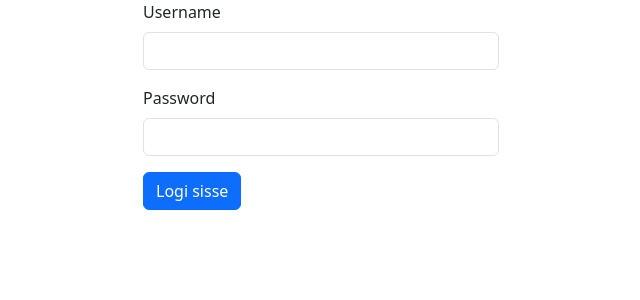
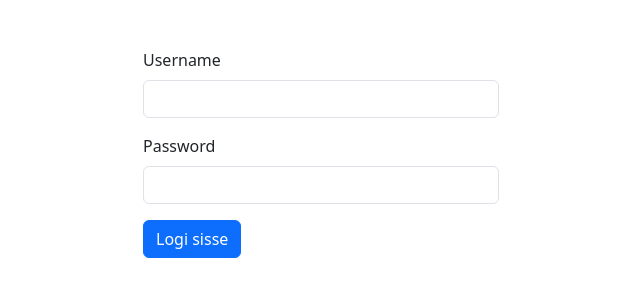
Before and after one commit to okane-max/PHP-alused, a PHP site: page /admin/login.php in a window 1280 px wide. Shown: the top 300 px of the page, without its empty margins (319-959 px from the left). Run offline with PHP 8.4, Linux system fonts and the light colour scheme; data that the repository does not hold is empty.

Commit message:
rewind time

```diff
--- a/admin/login.php
+++ b/admin/login.php
@@ -38,17 +38,17 @@
     }
 ?>
     <div class="container">
-        <div class="row">
+        <div class="row pt-4 mt-4">
             <div class="col-sm-4"></div>
             <div class="col-sm-4">
-                <form method="post" action="login.php">
+                <form method="post" action="login.php" autocomplete="off">
                     <div class="mb-3">
                         <label for="u" class="form-label">Username</label>
                         <input name="user" type="text" class="form-control" id="u">
                     </div>
                     <div class="mb-3">
                         <label for="p" class="form-label">Password</label>
-                        <input name="password" type="password" class="form-control" id="p">
+                        <input name="password" type="password" class="form-control" id="p" >
                     </div>
                     <button type="submit" class="btn btn-primary">Logi sisse</button>
                 </form>
@@ -57,19 +57,9 @@
             <div class="col-sm-4"></div>
         </div>
     </div>
+
+
+
     <script src="https://cdn.jsdelivr.net/npm/bootstrap@5.3.8/dist/js/bootstrap.bundle.min.js" integrity="sha384-FKyoEForCGlyvwx9Hj09JcYn3nv7wiPVlz7YYwJrWVcXK/BmnVDxM+D2scQbITxI" crossorigin="anonymous"></script>
   </body>
 </html>
-
-
-<div class="container">
-    <div class="row">
-        <div class="col">
-            <div class="col-sm-4"></div>
-            <div class="col-sm-4">
-
-            </div>
-            <div class="col-sm-4"></div>
-        </div>
-    </div>
-</div>
```
